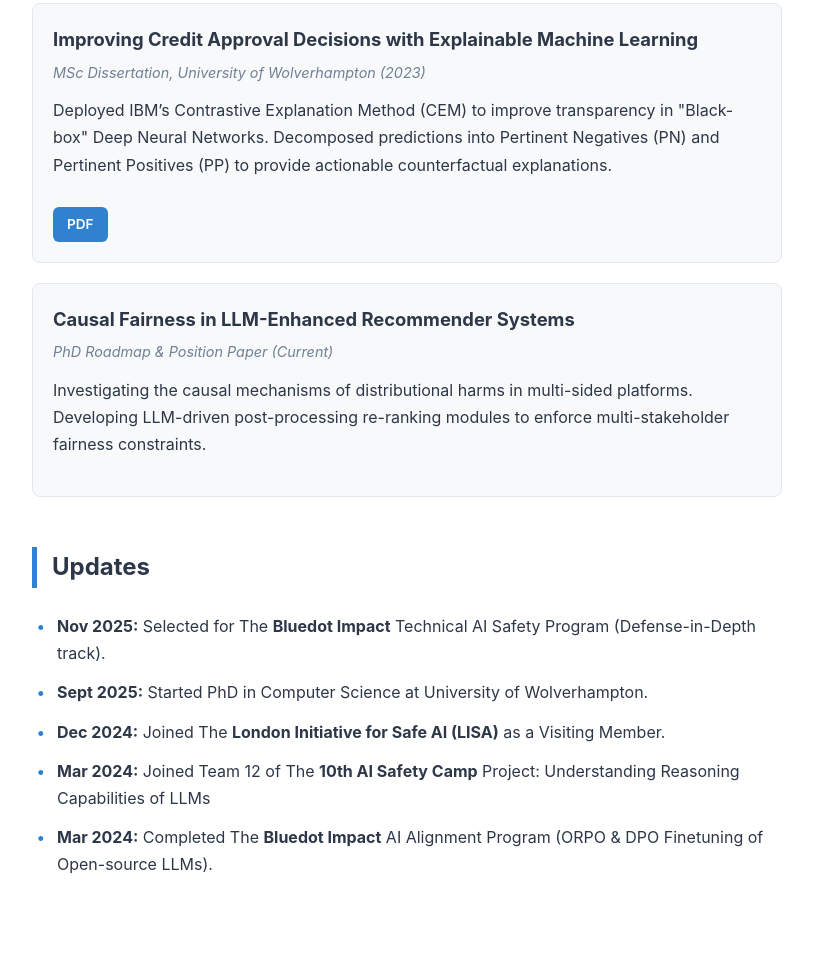
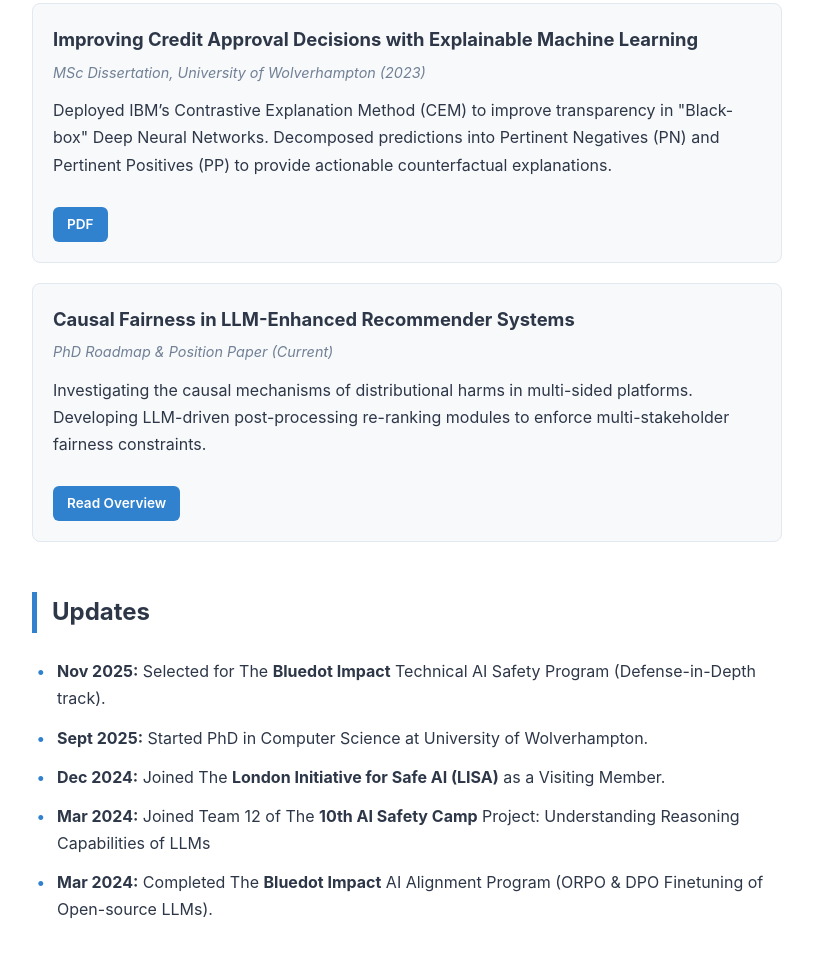
Before and after one commit to Lawrence-Krukrubo/Lawrence-Krukrubo.github.io, a plain HTML site: page index.html in a window 1280 px wide. Shown: the part 817-1773 px from the top of the page, without its empty margins (233-1046 px from the left). Drawn offline with Linux system fonts and the light colour scheme.

Commit message:
Add link to research overview PDF

```diff
--- a/index.html
+++ b/index.html
@@ -197,6 +197,7 @@
             <p>
                 Investigating the causal mechanisms of distributional harms in multi-sided platforms. Developing LLM-driven post-processing re-ranking modules to enforce multi-stakeholder fairness constraints.
             </p>
+            <a href="./assets/Krukrubo_Research_Overview.pdf" class="btn">Read Overview</a>
         </div>
     </section>
 
```
